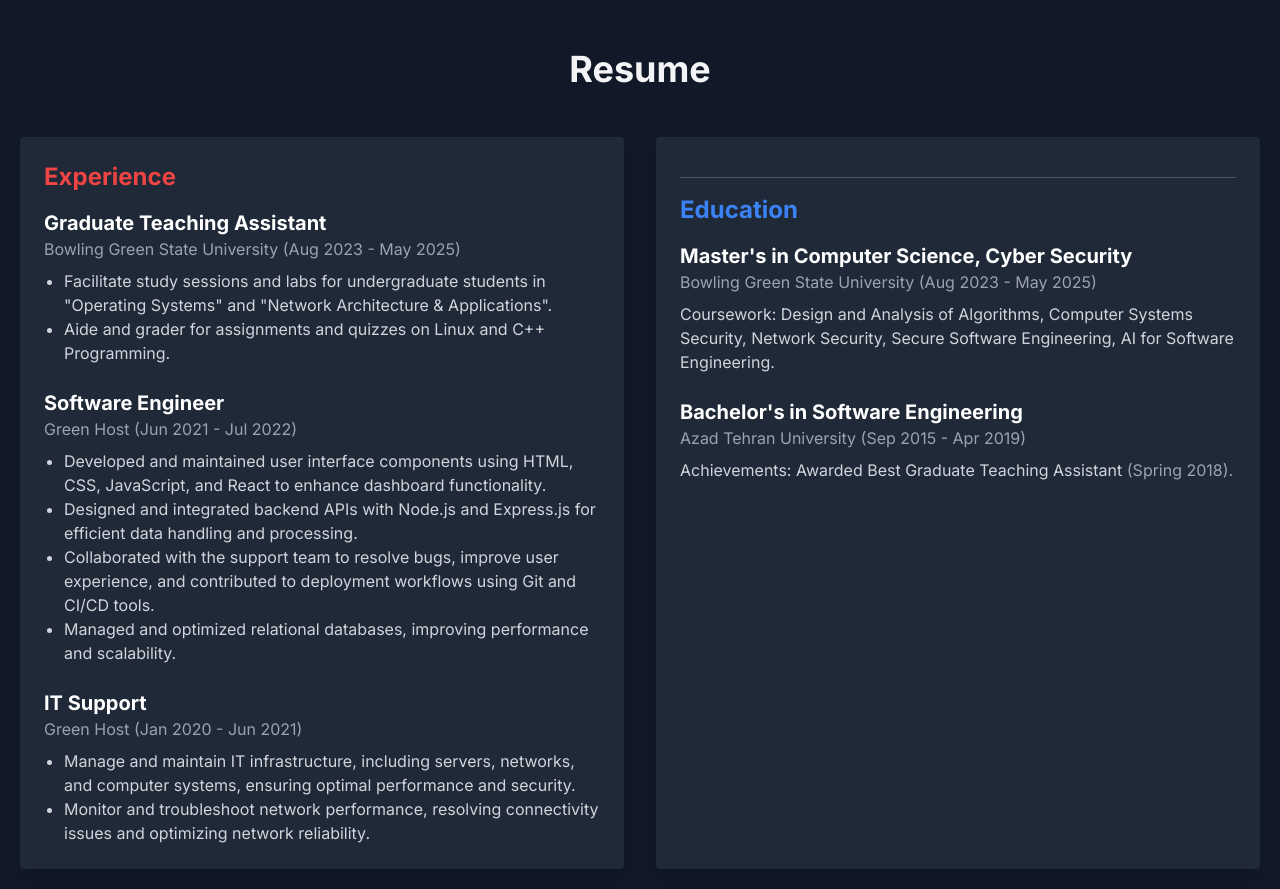
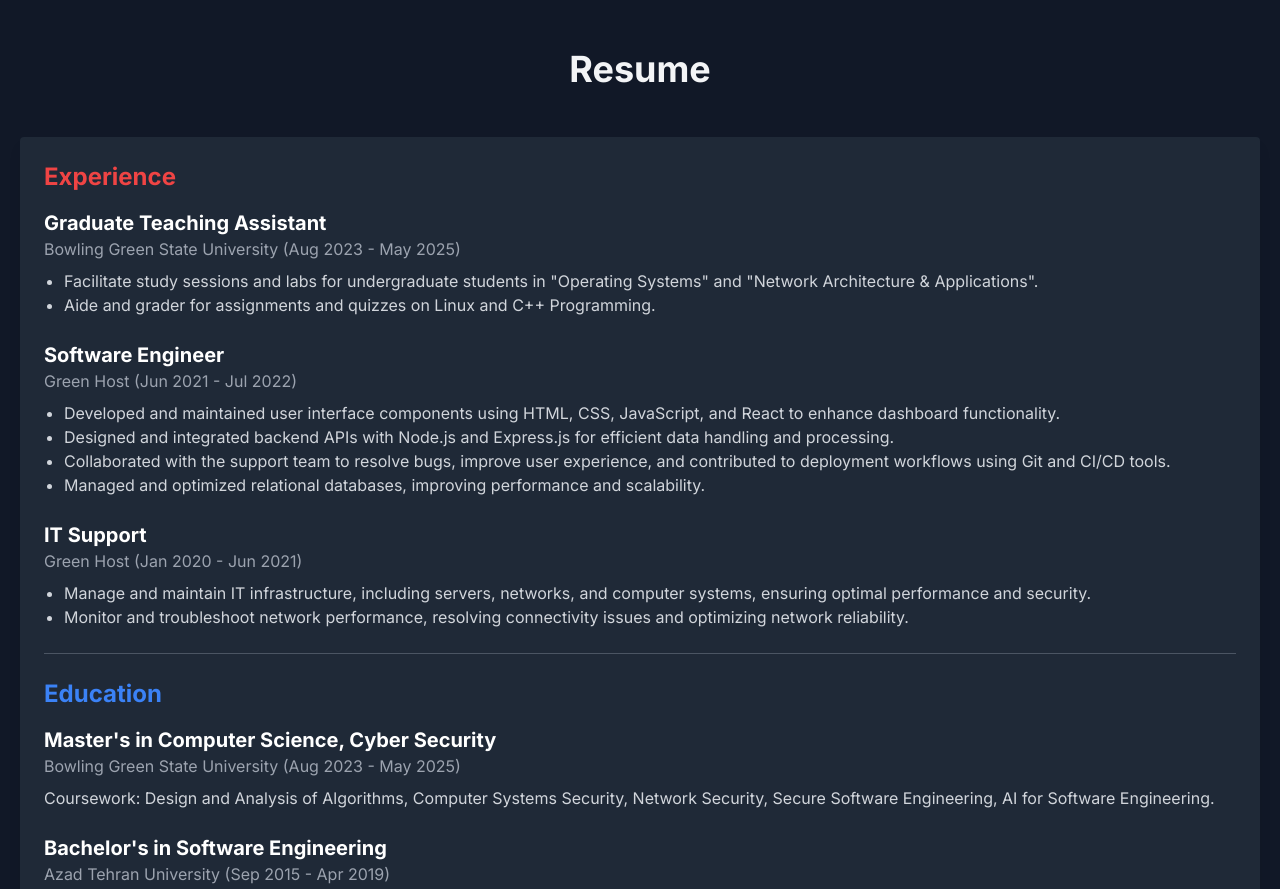
Before and after one commit to kianakiashemshaki/kianakiashemshaki.github.io, a plain HTML site: page index.html in a window 1280 px wide. Shown: the part 2320-3209 px from the top of the page. Drawn offline with nearby package versions, Linux system fonts and the light colour scheme.

Commit message:
Update index.html

```diff
--- a/index.html
+++ b/index.html
@@ -157,10 +157,9 @@ Always up for new challenges, creative ideas, and good coffee. Let’s connect.
   <div class="container mx-auto px-5">
     <h2 class="text-4xl font-bold text-center mb-12" data-aos="fade-up">Resume</h2>
 
-        <!-- Updated Grid Layout -->
-        <div class="grid grid-cols-1 md:grid-cols-2 gap-8">
+    <!-- Single Card: Experience + Education -->
+    <div class="bg-gray-800 p-6 rounded shadow-lg hover:shadow-xl transition transform hover:-translate-y-2" data-aos="fade-up" data-aos-delay="100">
       <!-- Experience Section -->
-            <div class="bg-gray-800 p-6 rounded shadow-lg hover:shadow-xl transition transform hover:-translate-y-2" data-aos="fade-up" data-aos-delay="100">
       <h3 class="text-2xl font-bold mb-4 text-red-500">Experience</h3>
       <div class="space-y-6">
         <div>
@@ -190,18 +189,15 @@ Always up for new challenges, creative ideas, and good coffee. Let’s connect.
           </ul>
         </div>
       </div>
-            </div>
 
-            <!-- Education Section -->
-            <div class="bg-gray-800 p-6 rounded shadow-lg hover:shadow-xl transition transform hover:-translate-y-2" data-aos="fade-up" data-aos-delay="200">
-                <hr class="my-4 border-gray-600">
+      <!-- Education Section (continued in same card) -->
+      <hr class="my-6 border-gray-600">
       <h3 class="text-2xl font-bold mb-4 text-blue-500">Education</h3>
       <ul class="list-none space-y-6">
         <li>
           <h4 class="font-bold text-xl text-white">Master's in Computer Science, Cyber Security</h4>
           <p class="text-gray-400">Bowling Green State University <span class="text-gray-400">(Aug 2023 - May 2025)</span></p>
-                        <p class="mt-2 text-gray-300">Coursework: Design and Analysis of Algorithms, Computer Systems Security, Network Security, Secure Software Engineering,
-                        AI for Software Engineering.</p>
+          <p class="mt-2 text-gray-300">Coursework: Design and Analysis of Algorithms, Computer Systems Security, Network Security, Secure Software Engineering, AI for Software Engineering.</p>
         </li>
         <li>
           <h4 class="font-bold text-xl text-white">Bachelor's in Software Engineering</h4>
@@ -211,8 +207,8 @@ Always up for new challenges, creative ideas, and good coffee. Let’s connect.
       </ul>
     </div>
   </div>
-    </div>
 </section>
+
 
 
 
```
Lines whose indentation alone changed are shown as unchanged.
